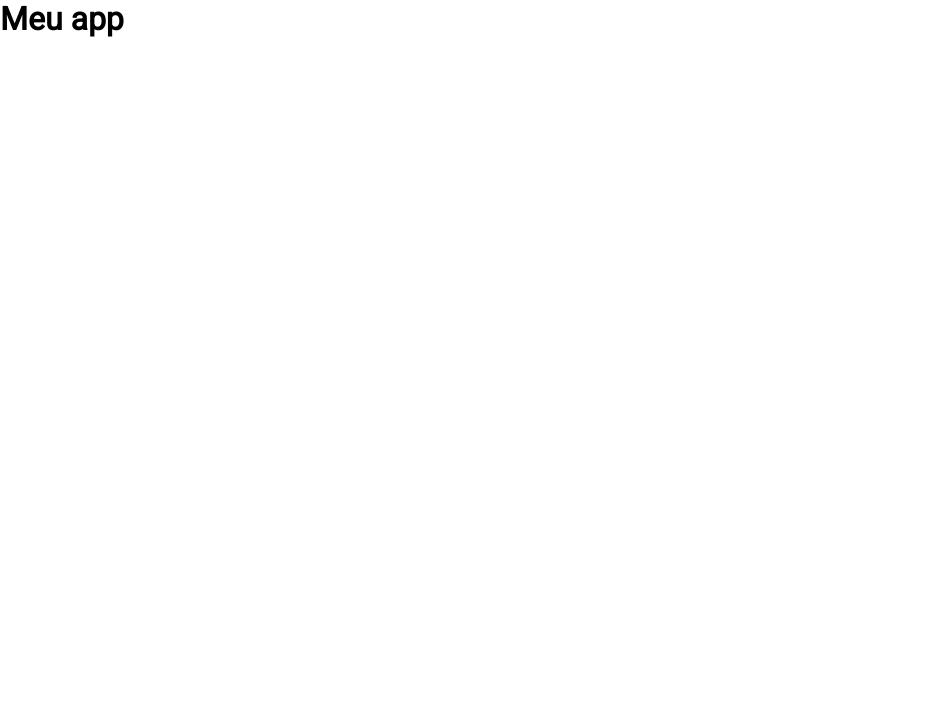
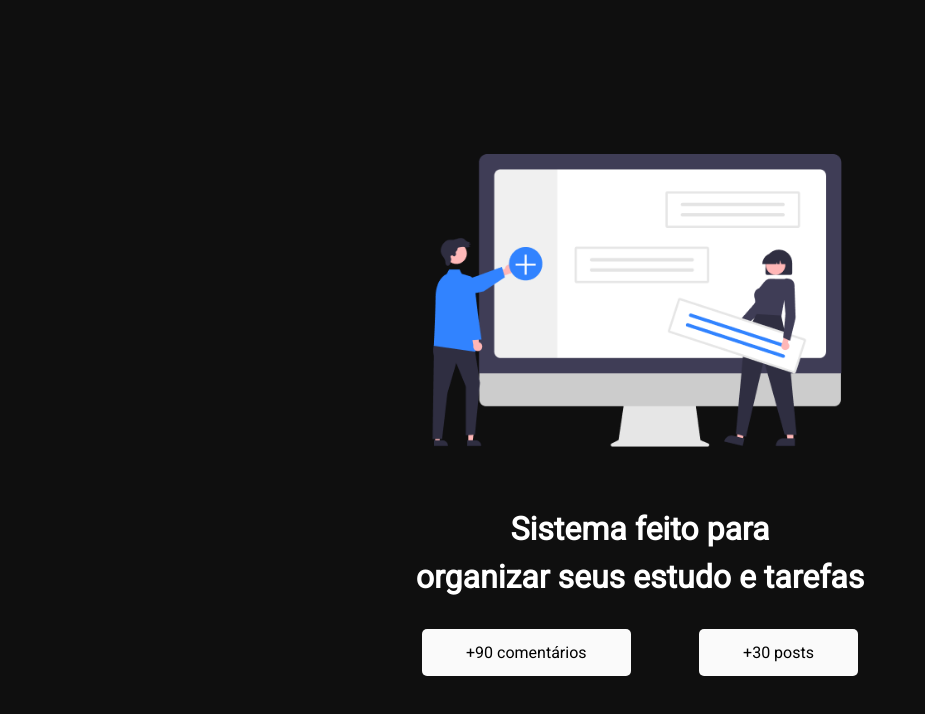
Before and after one commit to Sh4kaa/tarefas, a Next.js app: page / in a window 1280 px wide. Shown: the top 714 px of the page, without its empty margins (0-925 px from the left). Built offline with nearby package versions, Linux system fonts and the light colour scheme.

Commit message:
main da home

```diff
--- a/src/pages/_app.tsx
+++ b/src/pages/_app.tsx
@@ -1,4 +1,5 @@
 import "@/styles/globals.css";
+import styles from '@/styles/home.module.css'
 import type { AppProps } from "next/app";
 import { Roboto } from "next/font/google";
 
@@ -6,7 +7,7 @@ const roboto = Roboto({ subsets: ["latin"], weight: "400" });
 
 export default function App({ Component, pageProps }: AppProps) {
   return (
-    <div className={roboto.className}>
+    <div className={`${roboto.className} ${styles.container}`}>
       <Component {...pageProps} />
     </div>
   );
--- a/src/pages/index.tsx
+++ b/src/pages/index.tsx
@@ -1,6 +1,7 @@
 import Head from "next/head";
-
-
+import Image from "next/image";
+import heroImg from "../../public/assets/hero.png";
+import styles from '@/styles/home.module.css'
 
 export default function Home() {
   return (
@@ -10,7 +11,28 @@ export default function Home() {
         <meta name="description" content="Generated by create next app" />
         <meta name="viewport" content="width=device-width, initial-scale=1" />
       </Head>
-      <h1>Meu app</h1>
+      <main className={styles.main}>
+        <div className={styles.logoContent}>
+          <Image
+            className={styles.hero}
+            src={heroImg}
+            alt="Logo tarefas"
+            priority
+          />
+        </div>
+        <h1 className={styles.title}>
+          Sistema feito para <br />
+          organizar seus estudo e tarefas
+        </h1>
+        <div className={styles.infoContent}>
+          <section className={styles.box}>
+            <span>+90 comentários</span>
+          </section>
+          <section className={styles.box}>
+            <span>+30 posts</span>
+          </section>
+        </div>
+      </main>
     </>
   );
 }
--- /dev/null
+++ b/src/styles/home.module.css
@@ -0,0 +1,64 @@
+.container {
+  background-color: #0f0f0f;
+  width: 100%;
+  height: 100vh;
+  display: flex;
+  justify-content: center;
+  align-items: center;
+  flex-direction: column
+}
+
+.logoContent {
+  display: flex;
+  align-items: center;
+  flex-direction: column;
+  justify-content: center;
+}
+.hero {
+  max-width: 480px;
+  object-fit: contain;
+}
+
+.title {
+  text-align: center;
+  color: white;
+  margin: 28px;
+  line-height: 150%
+}
+
+.infoContent {
+  display: flex;
+  justify-content: space-around;
+  align-items: center
+}
+
+.box {
+  background: #fafafa;
+  padding: 14px 44px;
+  border-radius: 5px;
+  transition: all .4s;
+  cursor: pointer
+}
+
+.box:hover {
+  transform: scale(1.08)
+}
+
+@media (max-width: 580px) {
+  .hero {
+    max-width: 80%
+  }
+
+  .title {
+    font-size: 24px;
+  }
+
+  .infoContent {
+    flex-direction: column
+  }
+  .box {
+    width: 80%;
+    margin-bottom: 14px;
+    text-align: center;
+  }
+}
```
Also changed, not shown: src/components/header/index.tsx (added, +7 -0 lines), public/assets/hero.png (added), src/components/header/styles.module.css (added).
